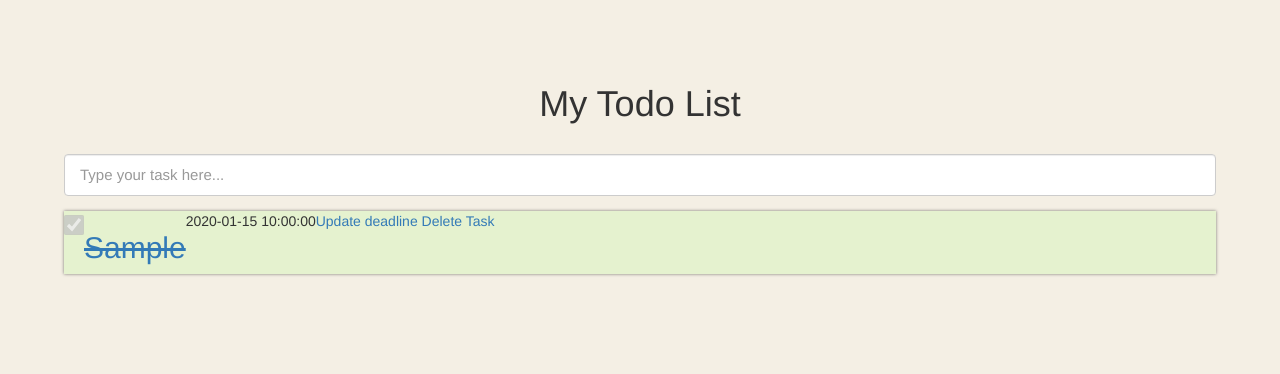
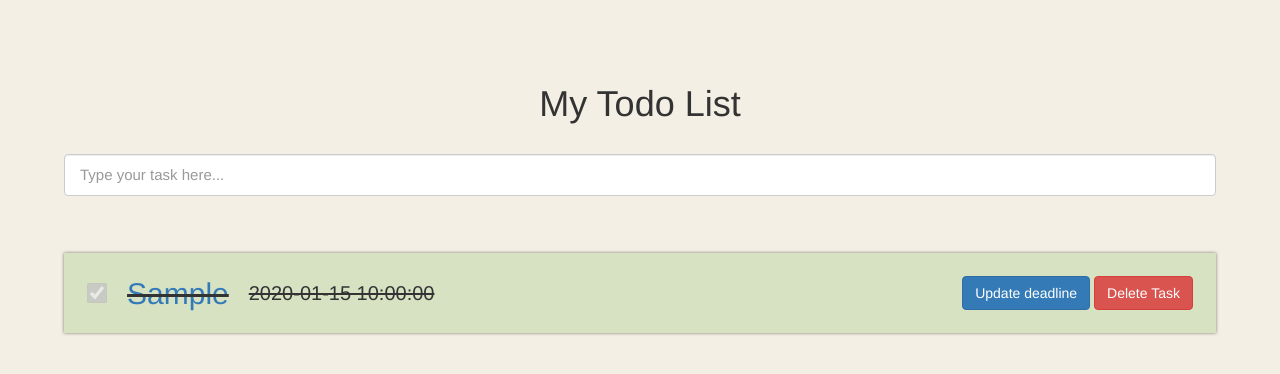
Before and after one commit to nkp1111/python-projects, a Flask app: page / in a window 1280 px wide. Shown: the top 374 px of the page. Run offline with Flask 3, Linux system fonts and the light colour scheme; tables that the repository leaves empty hold one stand-in row (values such as "Sample post"); some libraries are stand-ins or nearby versions.

Commit message:
Feat: add style to templates

```diff
--- a/8.todo_list/main.py
+++ b/8.todo_list/main.py
@@ -41,7 +41,7 @@ def home():
     if form.validate_on_submit():
         with app.app_context():
             new_task = ToDoTask(
-                task=form.task.data,
+                task=form.task.data.capitalize(),
                 completed=False,
             )
             db.session.add(new_task)
@@ -93,6 +93,11 @@ def add_deadline(task_id):
 
 @app.route("/delete_task/<int:task_id>")
 def delete_task(task_id):
+    """
+    Delete a task
+    :param task_id:
+    :return:
+    """
     with app.app_context():
         task_to_delete = ToDoTask.query.get(task_id)
         db.session.delete(task_to_delete)
--- a/8.todo_list/static/css/index.css
+++ b/8.todo_list/static/css/index.css
@@ -11,23 +11,73 @@ body {
 input[type="text"] {
   padding: 2rem 1.5rem;
   font-size: 1.5rem;
+  margin-bottom: 5%;
 }
 
 .task {
   background: #E5F2CF;
   box-shadow: 0 0 3px rgba(0, 0, 0, 0.5);
   display: flex;
+  justify-content: space-between;
+  align-items: center;
+  padding: 2%;
+  margin-bottom: 1%;
+}
+
+.task.completed {
+  background: #d7e2c3;
 }
 
 .task input[type="checkbox"] {
   width: 20px;
   height: 20px;
+  margin: 0;
+}
+
+.task-link,
+.task-info {
+  display: flex;
+  align-items: center;
+}
+
+.task-link {
+  flex-direction: row-reverse;
+  justify-content: space-between;
 }
 
 .task-link:hover {
   text-decoration: none;
 }
 
-.completed {
+.completed .task-info {
   text-decoration: line-through;
 }
+
+.task-name {
+  margin: 0 2rem;
+}
+
+.deadline {
+  font-size: 2rem;
+}
+
+.deadline-form {
+  margin: auto;
+  margin-top: 3rem;
+  display: flex;
+  flex-direction: column;
+  width: 350px;
+  box-shadow: 0 0 3px rgba(0, 0, 0, 0.3);
+  padding: 2rem;
+  background: #fff;
+}
+
+.deadline-form .btn-holder {
+  display: flex;
+  justify-content: space-between;
+  margin: 3rem 0 1rem;
+}
+
+.deadline-form .btn {
+  padding: 1rem 3rem;
+}
--- a/8.todo_list/templates/index.html
+++ b/8.todo_list/templates/index.html
@@ -8,29 +8,24 @@
 {{ wtf.quick_form(form, novalidate=True) }}
 
 {% for todo in tasks|reverse: %}
-<div class="task">
+<div class="task {{'completed' if todo.completed else ''}}">
+    <div class="task-info">
+        <a class="task-link" href="{{url_for('change_task_status', task_id=todo.id)}}">
 
-    {% if todo.completed: %}
-    <input type="checkbox" checked disabled>
-    {% else: %}
-    <input type="checkbox" disabled>
-    {% endif %}
+            <h2 class="task-name">{{todo.task}}</h2>
+            {% if todo.completed %}
+            <input type="checkbox" disabled checked>
+            {%else: %}
+            <input type="checkbox" disabled>
+            {% endif %}
+        </a>
 
-    <a class="task-link" href="{{url_for('change_task_status', task_id=todo.id)}}">
-        {% if todo.completed: %}
-        <h2 class="completed">{{todo.task}}</h2>
-        {% else: %}
-        <h2>{{todo.task}}</h2>
-        {% endif %}
-    </a>
-
-    <div>
-        {{todo.deadline}}
+        <span class="deadline">{{todo.deadline if todo.deadline else ''}}</span>
     </div>
 
     <div>
-        <a href="{{ url_for('add_deadline', task_id=todo.id) }}"> Update deadline</a>
-        <a href="{{url_for('delete_task', task_id=todo.id) }}">Delete Task</a>
+        <a href="{{ url_for('add_deadline', task_id=todo.id) }}" class="btn btn-primary"> Update deadline</a>
+        <a href="{{url_for('delete_task', task_id=todo.id) }}" class="btn btn-danger">Delete Task</a>
     </div>
 
 
```
Also changed, not shown: 8.todo_list/templates/add_deadline.html (+8 -5 lines), 8.todo_list/instance/todo_list.db.
